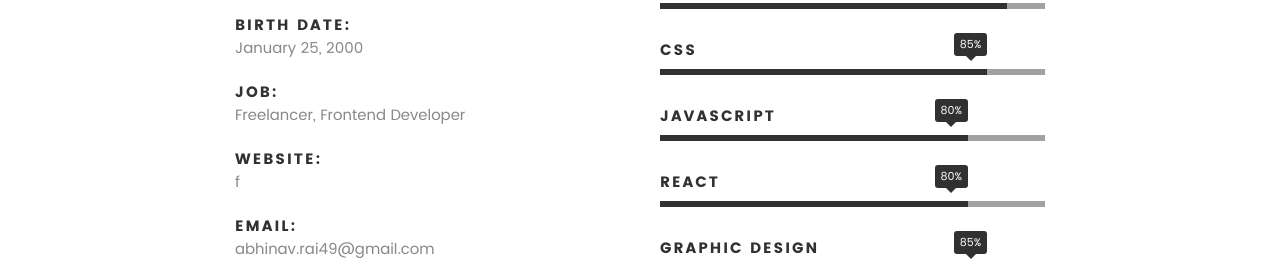
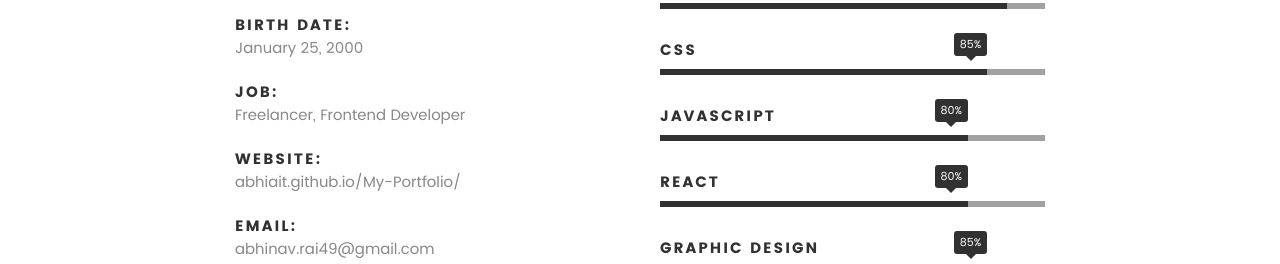
Before and after one commit to abhiait/My-Portfolio, a plain HTML site: page index.html in a window 1280 px wide. Shown: the part 1562-1826 px from the top of the page. Drawn offline with Linux system fonts and the light colour scheme; files whose address does not match are found by name.

Commit message:
Update index.html

```diff
--- a/index.html
+++ b/index.html
@@ -149,7 +149,7 @@
    				</li>
    				<li>
    					<strong>Website:</strong>
-   					<span> f</span>
+   					<span>abhiait.github.io/My-Portfolio/ </span>
    				</li>
    				<li>
    					<strong>Email:</strong>
```
